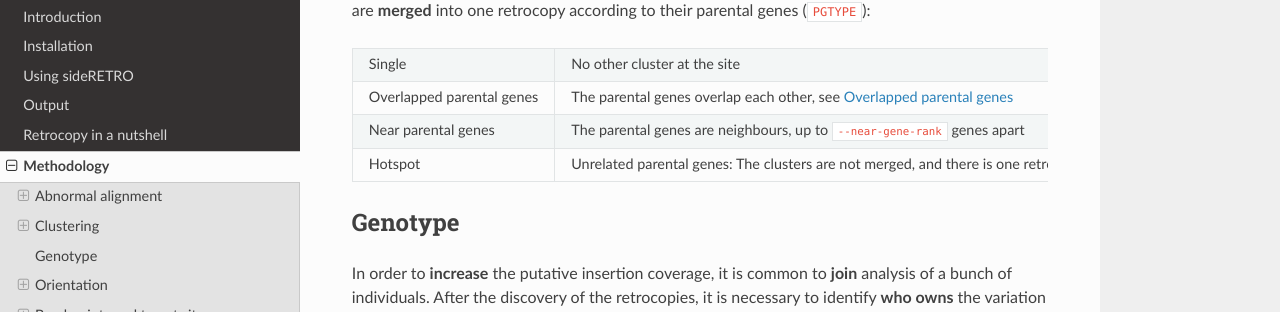
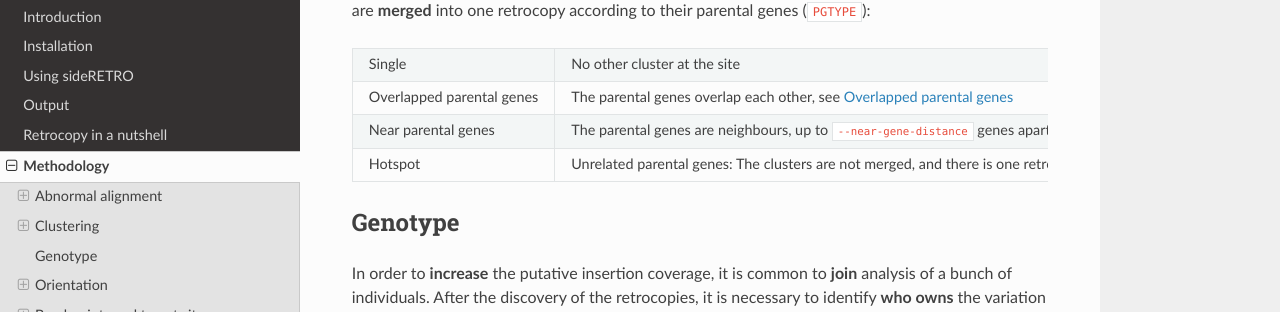
Before and after one commit to galantelab/sideRETRO, a Sphinx documentation site: the page built from docs/method.rst, in a window 1280 px wide and 900 px high, scrolled down 5107 px. Shown: the part 135-447 px from the top of the window. Built offline with Sphinx 7.4.7 and the Read the Docs theme 3.1.0, drawn with Linux system fonts in a browser that asks for light colours.

Commit message:
FIX: merge_call.c: Option --near-gene-distance at the help, log and messages
The long option is --near-gene-distance, but the help, the log and
the error message called it --near-gene-rank, which was rejected.

```diff
--- a/docs/method.rst
+++ b/docs/method.rst
@@ -237,7 +237,7 @@ to their parental genes (``PGTYPE``):
 |                   | <method_overlapped>`                            |
 +-------------------+-------------------------------------------------+
 | Near parental     | The parental genes are neighbours, up to        |
-| genes             | ``--near-gene-rank`` genes apart                |
+| genes             | ``--near-gene-distance`` genes apart            |
 +-------------------+-------------------------------------------------+
 | Hotspot           | Unrelated parental genes: The clusters are not  |
 |                   | merged, and there is one retrocopy for each     |
--- a/docs/usage.rst
+++ b/docs/usage.rst
@@ -373,7 +373,7 @@ known by calling it without any argument::
                                 [default:"1000000"]
      -g, --genotype-support     Minimum number of reads from a single sample
                                 (SAM/BAM/CRAM) to keep a cluster [default:"1"]
-     -n, --near-gene-rank       Maximum distance, in number of genes, between
+     -n, --near-gene-distance   Maximum distance, in number of genes, between
                                 the parental genes of overlapping clusters to
                                 merge them as near parental genes
                                 [default:"3"]
```
Also changed, not shown: 2 other files.
